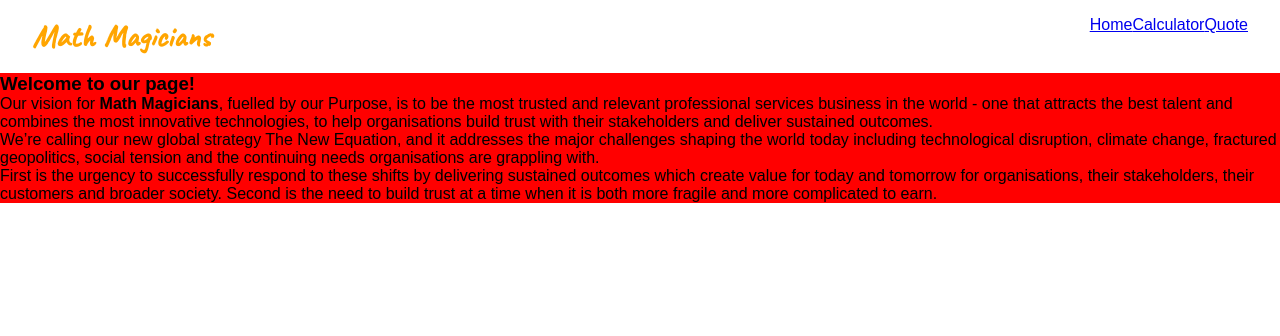
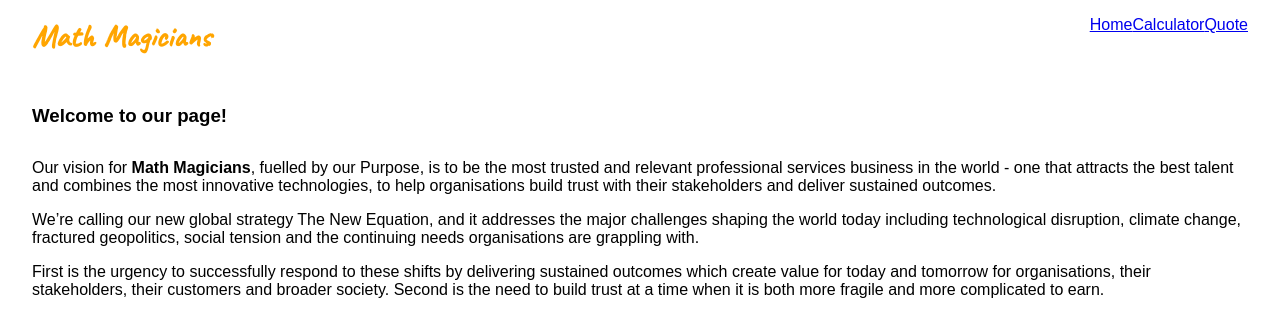
Before and after one commit to SarvarKh/react-calculator, a React (Create React App) app: page / in a window 1280 px wide. Shown: the top 336 px of the page. Built offline with nearby package versions, Linux system fonts and the light colour scheme; a web font is replaced by a local one.

Commit message:
Add spacing to home page

```diff
--- a/src/components/App.js
+++ b/src/components/App.js
@@ -36,13 +36,13 @@ const App = () => {
   };
 
   return (
-    <>
+    <div className={styles.calContainer}>
       <h3>Let&apos;s do some math!</h3>
       <div className={styles.calculator}>
         <Display status={next} />
         <ButtonPanel grantParentHandleState={handleState} />
       </div>
-    </>
+    </div>
   );
 };
 
--- a/src/style/components.module.css
+++ b/src/style/components.module.css
@@ -29,6 +29,7 @@
 
 .btnZero {
     width: 8rem;
+    font-size: 1.5rem;
 }
 
 .navContainer {
@@ -43,9 +44,23 @@
 }
 
 .main {
-    background: red;
+    padding: 1rem 2rem;
 }
 
 .calculator {
     width: 16rem;
 }
+
+.calContainer {
+    display: flex;
+    justify-content: space-between;
+    padding: 1rem 4rem 1rem 2rem;
+}
+
+.main h3 {
+    margin: 1rem 0 2rem 0;
+}
+
+.main div {
+    margin: 1rem 0;
+}
```
